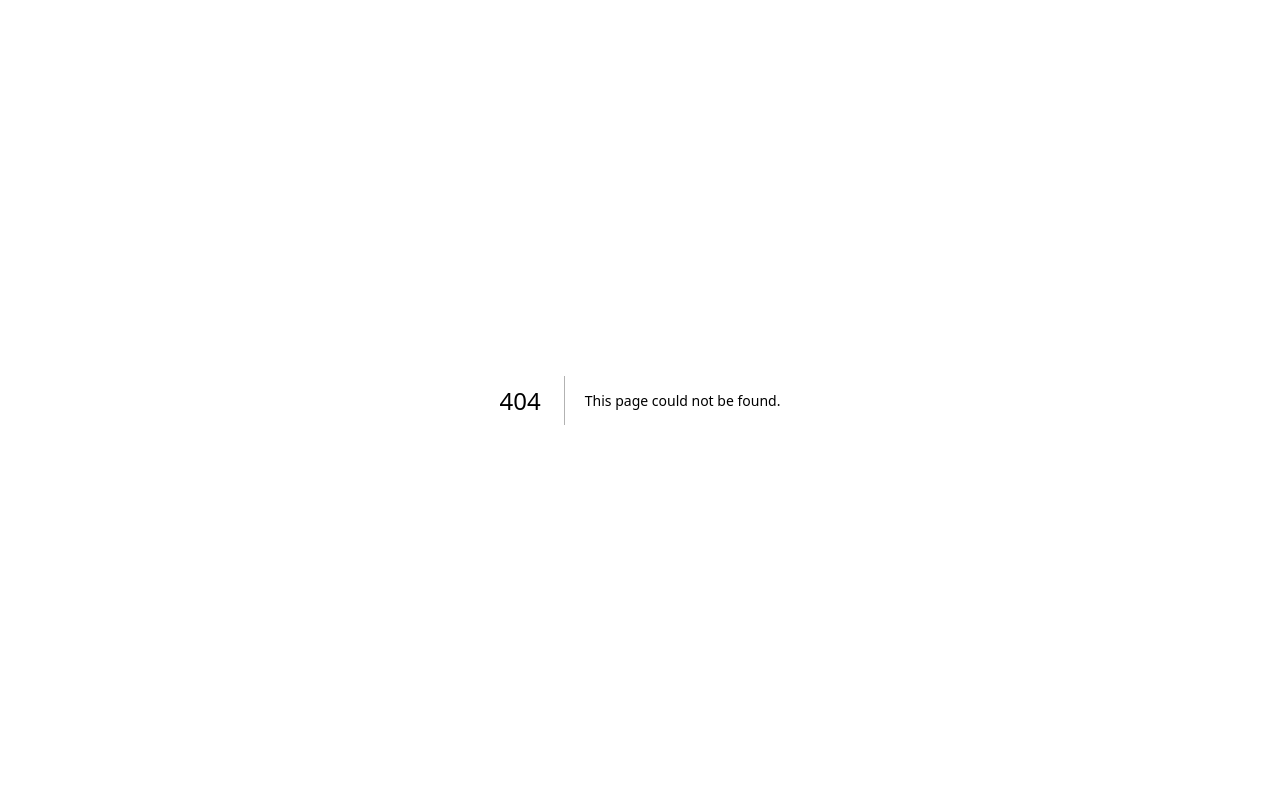
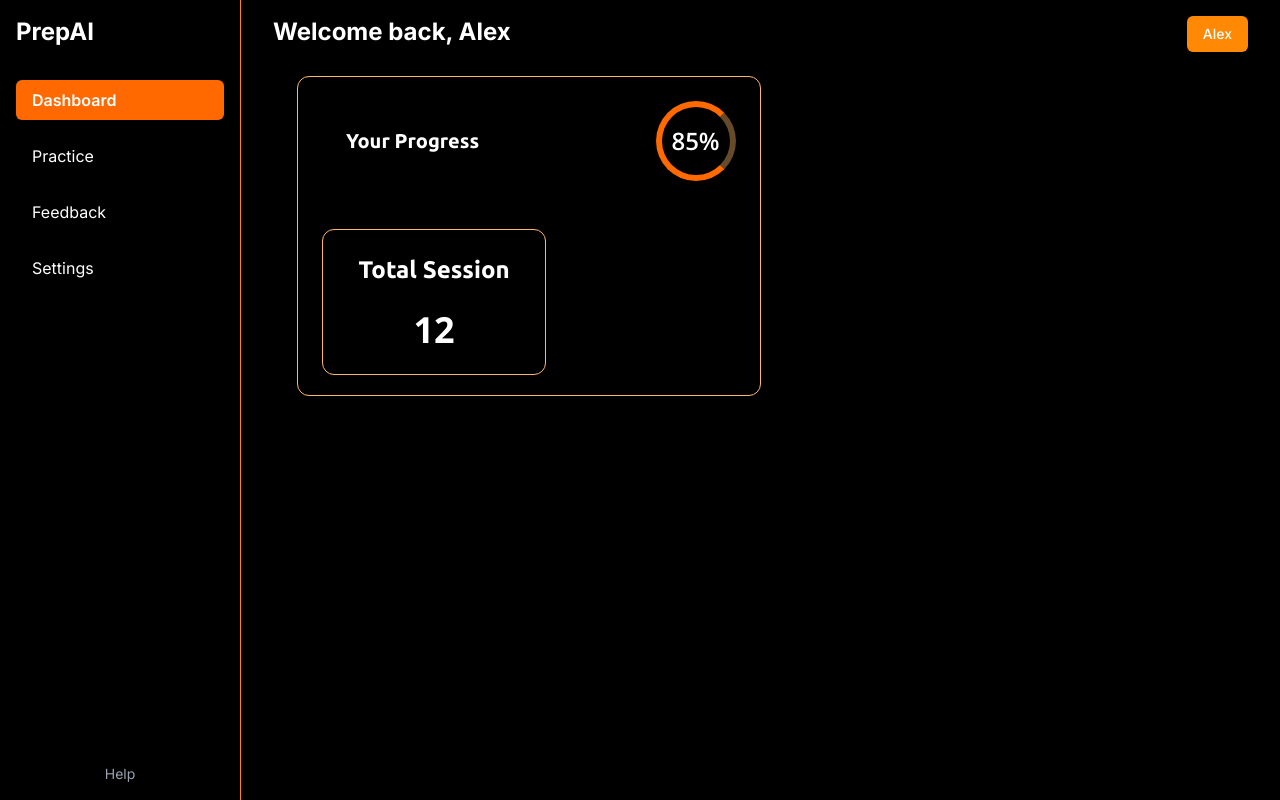
Before and after one commit to kumar2aman/prepai, a Next.js app in the folder apps/frontend/: page /dashboard in a window 1280 px wide. Before the commit this address had no page. Built offline with nearby package versions, Linux system fonts and the light colour scheme; a web font is replaced by a local one.

Commit message:
added dashboard page

```diff
--- /dev/null
+++ b/apps/frontend/src/app/dashboard/page.tsx
@@ -0,0 +1,14 @@
+"use client"
+import Dashboard from '@/components/dashboard'
+import React from 'react'
+
+function Page() {
+  return (
+   <div className='min-h-screen bg-black   overflow-hidden'>
+ <Dashboard/>
+   </div>
+
+  )
+}
+
+export default Page
--- /dev/null
+++ b/apps/frontend/src/components/dashboard.tsx
@@ -0,0 +1,22 @@
+import Content from "./dashboard/content";
+import Sidebar from "./dashboard/sidebar";
+import Progress from "./dashboard/progress";
+
+function Dashboard() {
+  return (
+    <>
+      <div className="flex">
+        <div>
+          <Sidebar />
+        </div>
+
+        <div className="w-full mx-4">
+          <Content />
+          <Progress/>
+        </div>
+      </div>
+    </>
+  );
+}
+
+export default Dashboard;
--- /dev/null
+++ b/apps/frontend/src/components/dashboard/content.tsx
@@ -0,0 +1,24 @@
+import { Download, Trash2 } from 'lucide-react';
+import React, { useState } from 'react'
+import { Button } from '../ui/button';
+
+function Content() {
+
+    const [menuOpen, setMenuOpen] = useState(false);
+  return (
+
+
+          <div className="flex justify-between   items-start mt-4 mb-6 px-4 text-white">
+            <h2 className="text-2xl font-bold">Welcome back, Alex</h2>
+            <div>
+                <Button className='bg-orange-400'>
+                    Alex
+                </Button>
+            </div>
+
+          </div>
+
+  )
+}
+
+export default Content
--- /dev/null
+++ b/apps/frontend/src/components/dashboard/progress.tsx
@@ -0,0 +1,24 @@
+import React from "react";
+import { Card, CardAction, CardDescription, CardHeader, CardTitle } from "../ui/card";
+
+function Progress() {
+  return (
+    <div className="grid grid-cols-2 mx-10">
+      <Card className=" flex flex-col border border-orange-300 h-[40vh] text-white pt-6 pl-6 gap-12">
+       <CardHeader className="flex  justify-between items-center w-auto">
+  <CardTitle className="font-ubuntu text-xl">Your Progress</CardTitle>
+  <CardAction className="w-20 h-20 border-6 border-orange-500 border-r-orange-300/40 rounded-full flex justify-center items-center text-2xl font-open font-semibold">85%</CardAction>
+</CardHeader>
+        <Card className="flex items-center justify-center border-orange-300 w-56 h-42">
+    <CardTitle className="text-2xl font-ubuntu">Total Session</CardTitle>
+           <CardDescription className="text-4xl font-bold font-open">12</CardDescription>
+
+</Card>
+
+      </Card>
+
+    </div>
+  );
+}
+
+export default Progress;
--- /dev/null
+++ b/apps/frontend/src/components/dashboard/sidebar.tsx
@@ -0,0 +1,23 @@
+import React from 'react'
+
+function Sidebar() {
+  return (
+     <div className="border-r border-orange-400">
+        <aside className="w-60 min-h-screen text-white p-4 flex flex-col justify-between">
+          <div>
+            <h1 className="text-2xl font-bold text-white mb-8">PrepAI</h1>
+            <nav className="space-y-4">
+              <button className="w-full text-left px-4 py-2 bg-orange-500 rounded-md font-semibold">Dashboard</button>
+              <button className="w-full text-left px-4 py-2 hover:bg-gray-800 rounded-md">Practice</button>
+              <button className="w-full text-left px-4 py-2 hover:bg-gray-800 rounded-md">Feedback</button>
+              <button className="w-full text-left px-4 py-2 hover:bg-gray-800 rounded-md">Settings</button>
+            </nav>
+          </div>
+          <button className="text-sm text-gray-400 hover:text-white">Help</button>
+        </aside>
+        </div>
+  )
+
+}
+
+export default Sidebar
```
